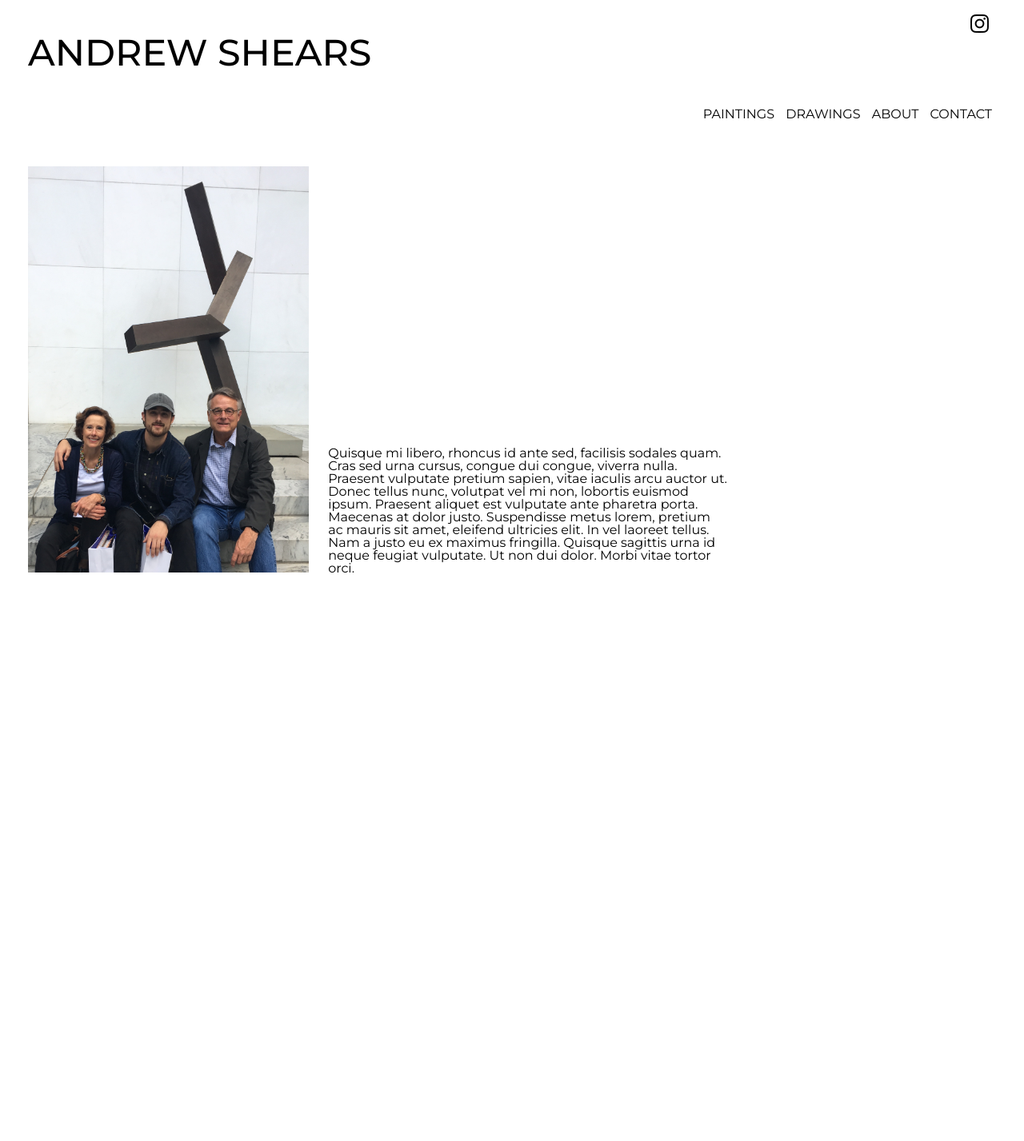
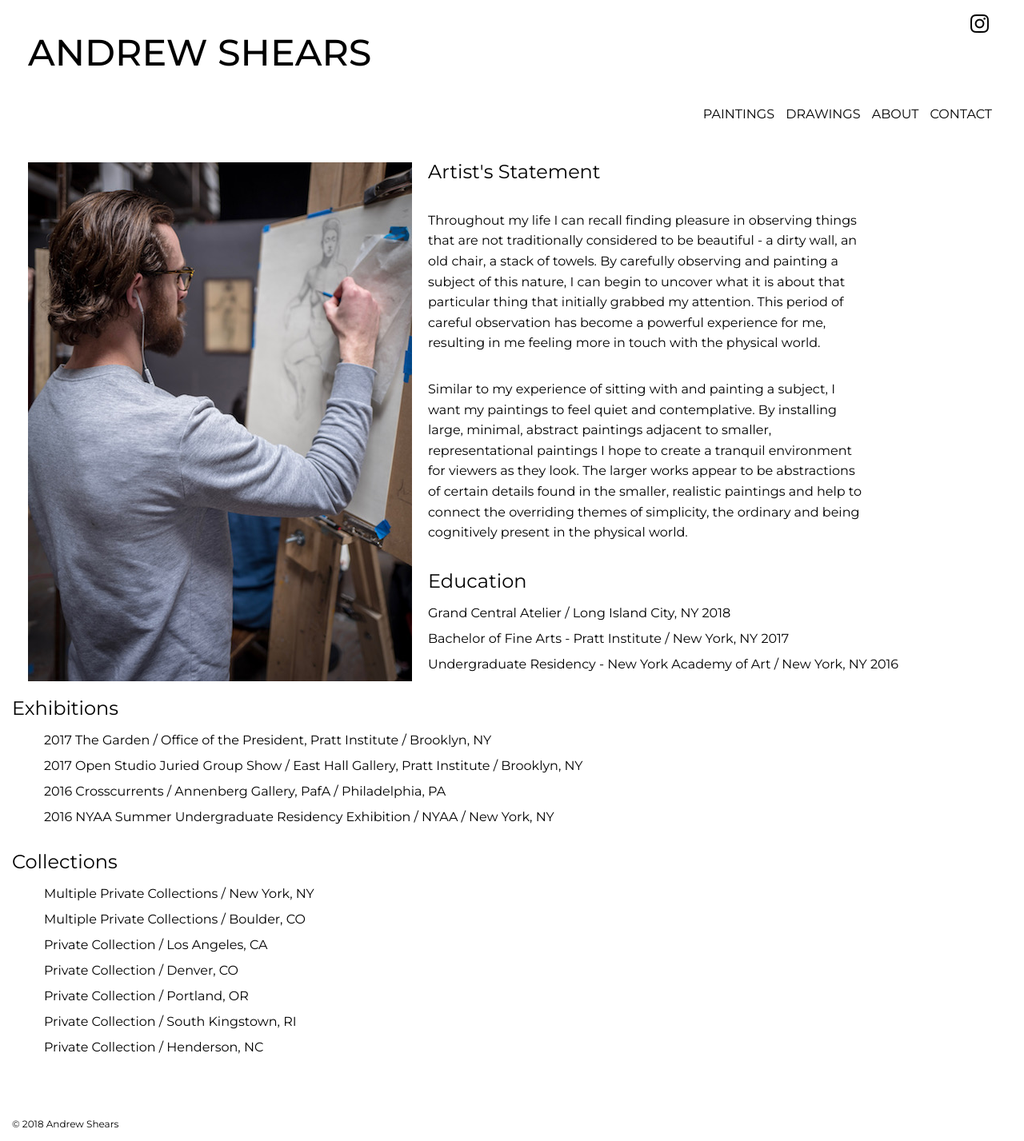
Before and after one commit to shearsy636/Final_Project_1, a plain HTML site: page about.html in a window 1280 px wide. Shown: the part 7-1434 px from the top of the page at 80% size. Before the commit the page ends 800 px from the top, so only its background shows below. Drawn offline with Linux system fonts and the light colour scheme.

Commit message:
About Page updates
still need some formatting

```diff
--- a/about.html
+++ b/about.html
@@ -24,9 +24,48 @@
     </nav>
   </header>
       <div>
-          <img id="bio_image" src="images/bio.jpg">
-          <p>Quisque mi libero, rhoncus id ante sed, facilisis sodales quam. Cras sed urna cursus, congue dui congue, viverra nulla. Praesent vulputate pretium sapien, vitae iaculis arcu auctor ut. Donec tellus nunc, volutpat vel mi non, lobortis euismod ipsum. Praesent aliquet est vulputate ante pharetra porta.
-          <br/>Maecenas at dolor justo. Suspendisse metus lorem, pretium ac mauris sit amet, eleifend ultricies elit. In vel laoreet tellus. Nam a justo eu ex maximus fringilla. Quisque sagittis urna id neque feugiat vulputate. Ut non dui dolor. Morbi vitae tortor orci.</p>
+        <div >
+              <div class="bio_image">
+                <img src="images/IMG_1749.jpeg">
+              </div>
+          <div class="Statement">
+            <h2 class=>Artist's Statement</h2>
+                <p>Throughout my life I can recall finding pleasure in observing things that are not traditionally considered to be beautiful - a dirty wall, an old chair, a stack of towels. By carefully observing and painting a subject of this nature, I can begin to uncover what it is about that particular thing that initially grabbed my attention. This period of careful observation has become a powerful experience for me, resulting in me feeling more in touch with the physical world.</p>
+                  <br>
+                <p>Similar to my experience of sitting with and painting a subject, I want my paintings to feel quiet and contemplative. By installing large, minimal, abstract paintings adjacent to smaller, representational paintings I hope to create a tranquil environment for viewers as they look. The larger works appear to be abstractions of certain details found in the smaller, realistic paintings and help to connect the overriding themes of simplicity, the ordinary and being cognitively present in the physical world.
+                </p>
+          </div>
+        </div>
+          <div>
+            <h2>Education</h2>
+                <ul>
+                  <li>Grand Central Atelier / Long Island City, NY 2018</li><br>
+                  <li>Bachelor of Fine Arts - Pratt Institute / New York, NY 2017</li><br>
+                  <li>Undergraduate Residency - New York Academy of Art / New York, NY 2016</li><br>
+                </ul>
+          </div>
+          <div>
+            <h2>Exhibitions</h2>
+                <ul>
+                  <li>2017 The Garden /  Office of the President, Pratt Institute / Brooklyn, NY</li><br>
+                  <li>2017 Open Studio Juried Group Show / East Hall Gallery, Pratt Institute / Brooklyn, NY</li><br>
+                  <li>2016 Crosscurrents /  Annenberg Gallery, PafA / Philadelphia, PA</li><br>
+                  <li>2016 NYAA Summer Undergraduate Residency Exhibition / NYAA / New York, NY</li><br>
+                </ul>
+          </div>
+          <div>
+            <h2>Collections</h2>
+                <ul>
+                  <li>Multiple Private Collections / New York, NY</li><br>
+                  <li>Multiple Private Collections / Boulder, CO</li><br>
+                  <li>Private Collection / Los Angeles, CA</li><br>
+                  <li>Private Collection / Denver, CO</li><br>
+                  <li>Private Collection / Portland, OR</li><br>
+                  <li>Private Collection / South Kingstown, RI</li><br>
+                  <li>Private Collection / Henderson, NC</li><br>
+                </ul>
+          </div>
     </div>
  </body>
+ <footer>&copy 2018 Andrew Shears</footer>
 </html>
--- a/css/style.css
+++ b/css/style.css
@@ -38,7 +38,12 @@ body {
 }
 p {
   display: inline-block;
-  width: 500px;
+  width: 550px;
+  line-height: 1.6;
+}
+footer {
+  font-size: 12px;
+  padding-top: 50px;
 }
 .instagram {
   display: inline-block;
@@ -68,11 +73,10 @@ p {
   float: right;*/
     padding-right: 50px;
 }
-#bio_image{
-  height:508px;
-  width: 351px;
-  padding: 50px 20px 0 20px;
+.bio_image{
+  padding: 0 20px 0 20px;
   display: inline-block;
+  float: left;
 }
 ./*homePageImages {
   display: flex;
@@ -86,8 +90,21 @@ p {
   width: 640px;
   display: inline-block;
 }*/
-.painting_grid img{
-  height: 500px;
-  width: 500px;
-
+.painting_grid{
+ display: flex;
 }
+.statement {
+  display: inline-block;
+  float: left;
+  padding-top: 20px;
+}
+.education {
+  padding-top: 30px;
+}
+.clearfix::after {
+  content: ".";
+  visibility: hidden;
+  display: block;
+  height: 0;
+  clear: both;
+}
```
Also changed, not shown: index.html (+1 -1 lines), Images/IMG_1749.jpeg (added).
